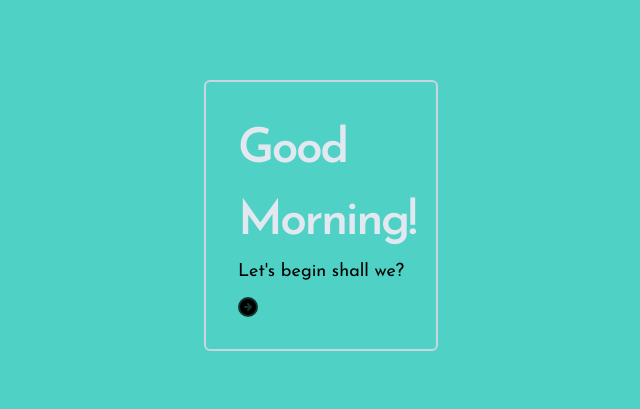
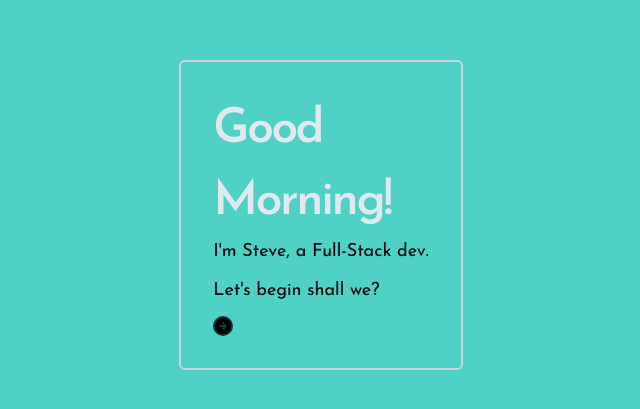
Before and after one commit to smarvins/Personal-Website, a React (Create React App) app: page / in a window 1280 px wide. Shown: the part 185-594 px from the top of the page, without its empty margins (319-959 px from the left). Built offline with nearby package versions, Linux system fonts and the light colour scheme; what react-alert-template-basic would draw is missing.

Commit message:
updated intro

```diff
--- a/src/components/Home.js
+++ b/src/components/Home.js
@@ -27,6 +27,7 @@ class Home extends React.Component {
         <div className="flex h-screen">
           <div className="m-auto border-2 border-gray-400 p-8 rounded-md transform md:scale-125 lg:scale-150 xl:scale-100">
             <h1 className="w-10 text-5xl tracking-tighter text-gray-300 font-semibold">{hour < 12 ? `Good Morning!` : `Good Evening!`}</h1>
+            <p className="mb-3 text-lg">I'm Steve, a Full-Stack dev.</p>
             <p className="mb-3 text-lg">Let's begin shall we?</p>
             <Link to="/services">
               <span className="animate-ping absolute h-5 w-5 rounded-full bg-black  opacity-75"></span>
```
